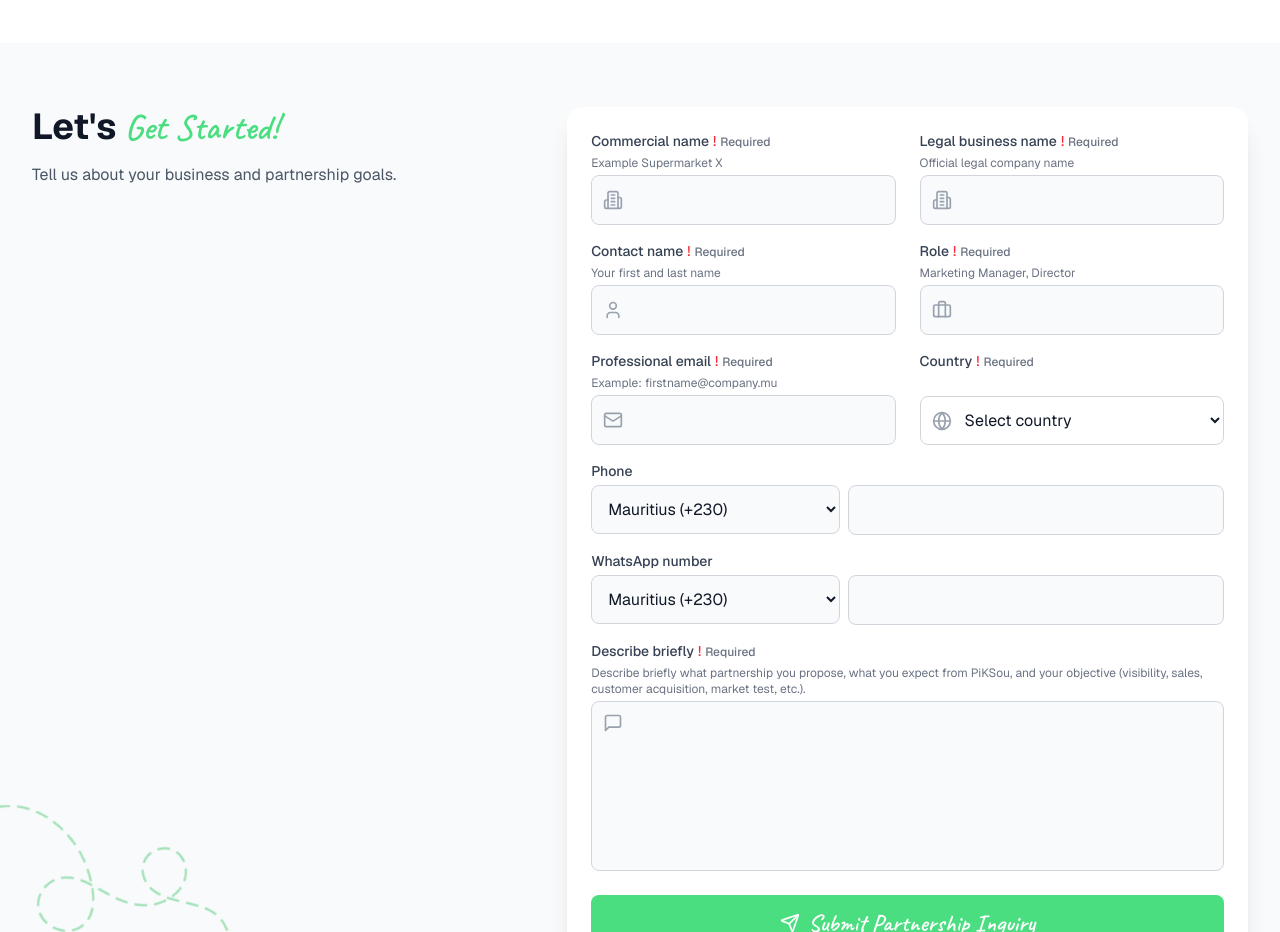
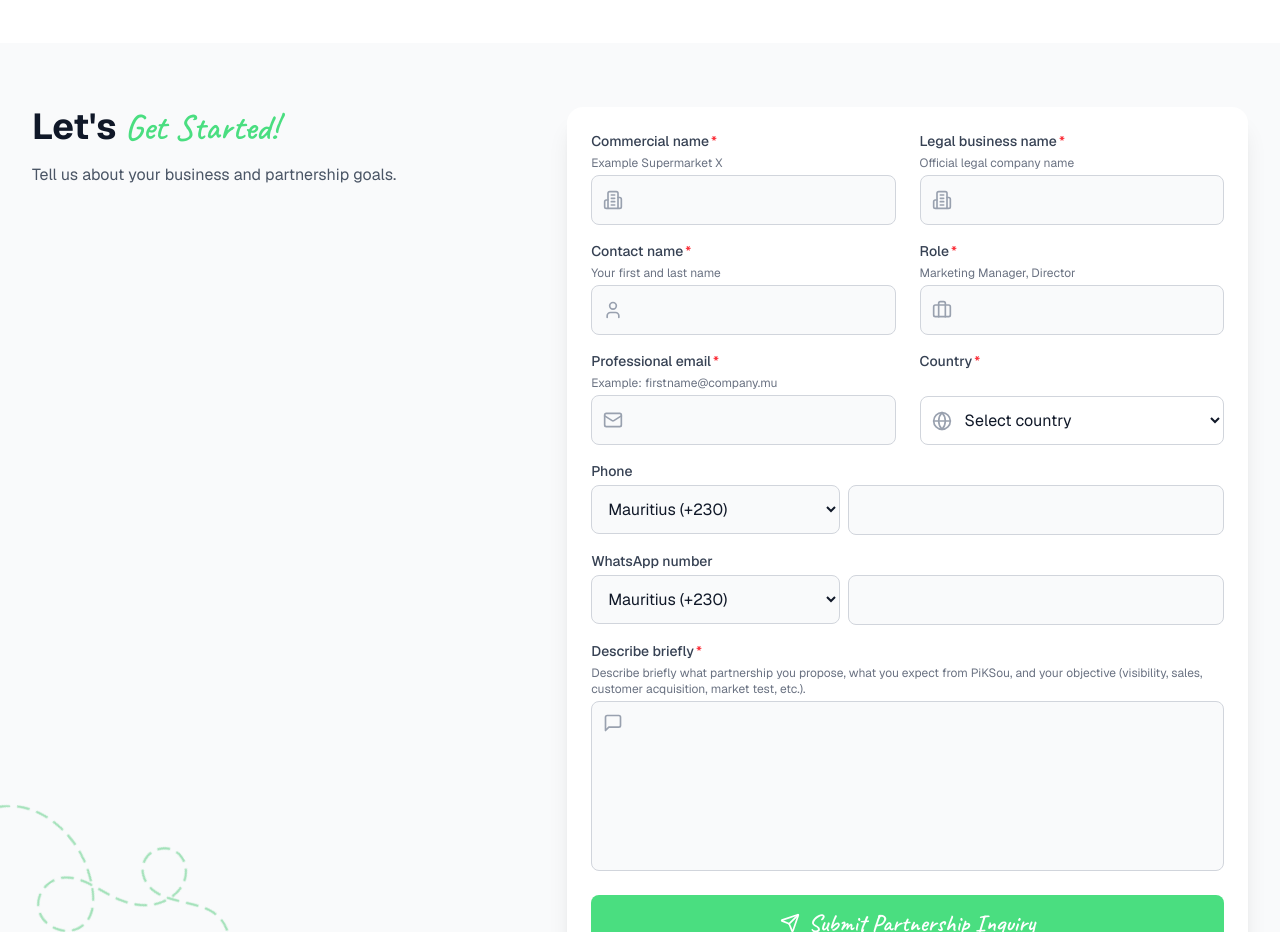
Before and after one commit to piksouhelp-glitch/piksou-partners, a Next.js app: page / in a window 1280 px wide. Shown: the part 2540-3472 px from the top of the page. Built offline with nearby package versions, Linux system fonts and the light colour scheme.

Commit message:
refactore: simplified the required indicator to just a red * asterisk

```diff
--- a/components/partners/form.tsx
+++ b/components/partners/form.tsx
@@ -103,14 +103,12 @@ const content = {
       messageRequired: "Message is required",
       messageMin: "Message must be at least 10 characters",
     },
-    requiredText: "Required",
     submitButton: "Submit Partnership Inquiry",
     submitting: "Sending...",
     successTitle: "Inquiry Sent!",
     successMessage: "Thank you, your partnership request has been sent.",
     sendAnother: "Send Another Inquiry",
     footer: "Your information will remain confidential and will only be used to process your partnership request.",
-    messagePrefix: "[Partner Inquiry from",
   },
   fr: {
     title: "C'est",
@@ -165,14 +163,12 @@ const content = {
       messageRequired: "Le message est obligatoire",
       messageMin: "Le message doit comporter au moins 10 caractères",
     },
-    requiredText: "Obligatoire",
     submitButton: "Envoyer ma demande de partenariat",
     submitting: "Envoi en cours...",
     successTitle: "Demande envoyée",
     successMessage: "Merci, votre demande de partenariat a bien été envoyée.",
     sendAnother: "Envoyer une autre demande",
     footer: "Vos informations resteront confidentielles et ne seront utilisées que pour traiter votre demande de partenariat.",
-    messagePrefix: "[Demande de partenariat de",
   },
 }
 
@@ -207,12 +203,6 @@ export default function PartnersPageForm({ locale = "en" }: PartnersPageFormProp
     () => countryOptions.find((country) => country.iso === formData.whatsappCountry)?.dialCode || "+230",
     [formData.whatsappCountry],
   )
-
-  const getCountryName = (iso: string) => {
-    const match = countryOptions.find((country) => country.iso === iso)
-    if (!match) return iso
-    return locale === "fr" ? match.nameFr : match.nameEn
-  }
 
   const validateField = (name: string, value: string): string | undefined => {
     const plainPhoneRegex = /^[0-9\s\-()]{7,}$/
@@ -329,30 +319,30 @@ export default function PartnersPageForm({ locale = "en" }: PartnersPageFormProp
     setSubmitError(null)
 
     try {
-      const details = [
-        `Nom commercial: ${formData.commercialName}`,
-        `Denomination sociale: ${formData.legalName}`,
-        `Nom du contact: ${formData.contactName}`,
-        `Fonction: ${formData.role}`,
-        `Email: ${formData.email}`,
-        `Pays: ${getCountryName(formData.country)}`,
-        `Telephone: ${formData.phone ? `${phoneDialCode} ${formData.phone}` : "N/A"}`,
-        `WhatsApp: ${formData.whatsapp ? `${whatsappDialCode} ${formData.whatsapp}` : "N/A"}`,
-        "",
-        formData.message,
-      ].join("\n")
-
       const payload: Record<string, string> = {
-        full_name: formData.contactName,
+        commercial_name: formData.commercialName,
+        legal_name: formData.legalName,
+        contact_name: formData.contactName,
+        role: formData.role,
         email: formData.email,
+        country_iso: formData.country,
+        locale: locale,
+        message: formData.message,
         subject: "partnership",
-        message: `${t.messagePrefix} ${formData.commercialName}]\n\n${details}`,
+        phone_country_iso: formData.phoneCountry,
+        phone_dial_code: phoneDialCode,
+        phone_e164_like: formData.phone ? `${phoneDialCode} ${formData.phone}` : "",
+        phone_number: formData.phone,
+        whatsapp_country_iso: formData.whatsappCountry,
+        whatsapp_dial_code: whatsappDialCode,
+        whatsapp_e164_like: formData.whatsapp ? `${whatsappDialCode} ${formData.whatsapp}` : "",
+        whatsapp_number: formData.whatsapp,
       }
 
-      if (formData.phone) {
-        payload.phone = `${phoneDialCode} ${formData.phone}`
+      const result = await apiService.sendPartnerContact(payload)
+      if (!result.success) {
+        throw new Error(result.error || "Failed to submit inquiry")
       }
-
 
       setIsSubmitted(true)
       setFormData({
@@ -414,12 +404,7 @@ export default function PartnersPageForm({ locale = "en" }: PartnersPageFormProp
   const renderLabel = (label: string, required = false) => (
     <label className="block text-sm font-medium text-gray-700 dark:text-gray-300">
       {label}
-      {required && (
-        <>
-          <span className="text-red-500 ml-1">!</span>
-          <span className="ml-1 text-xs text-gray-500 dark:text-gray-400">{t.requiredText}</span>
-        </>
-      )}
+      {required && <span className="text-red-500 ml-0.5">*</span>}
     </label>
   )
 
```
